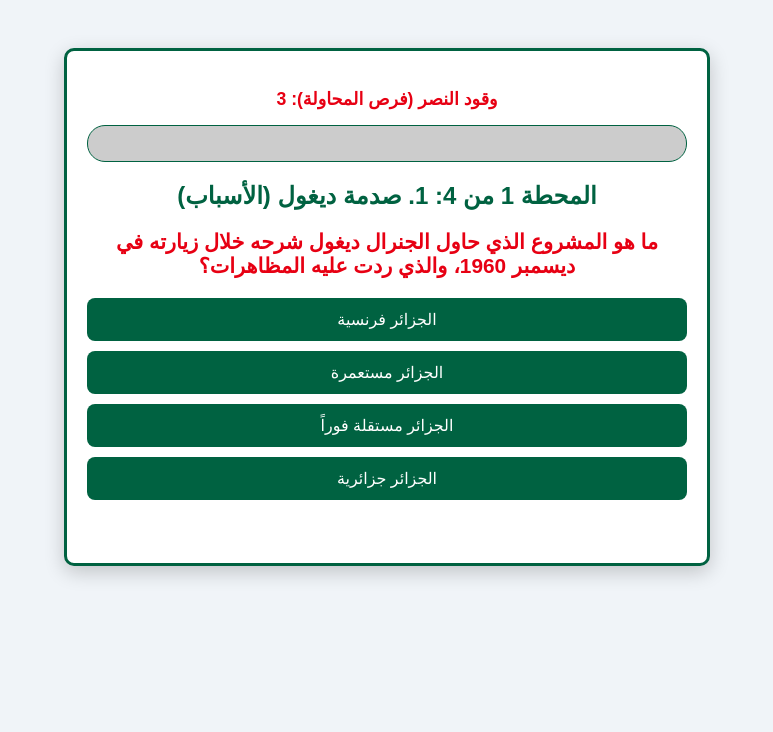
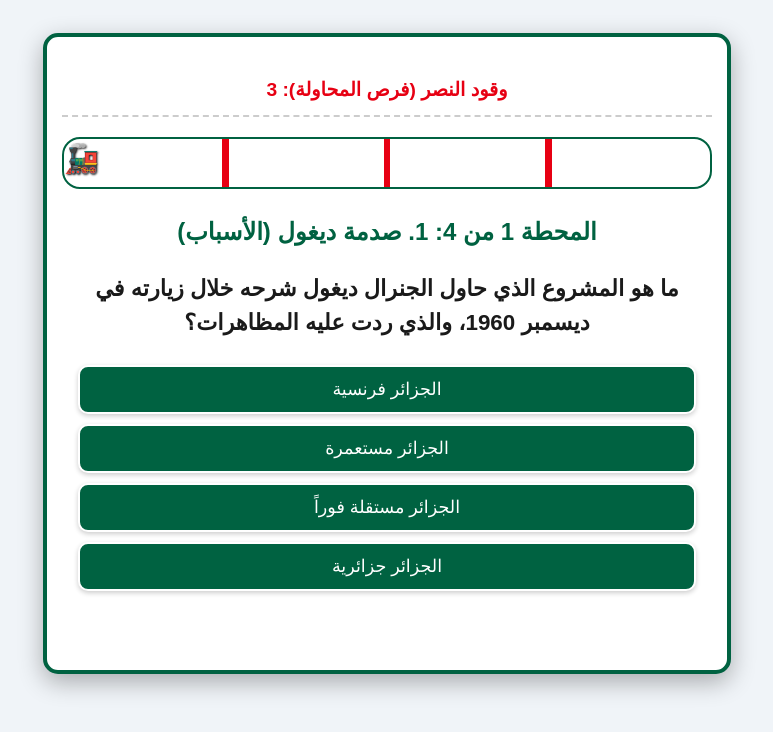
Before and after one commit to WrHammad/train_DZ, a plain HTML site: page index.html in a window 1280 px wide. Both pictures are taken after a click on the button "انطلق نحو الحرية!". Shown: the whole page, without its empty margins (253-1026 px from the left). Drawn offline with Linux system fonts and the light colour scheme.

Commit message:
Update index.html
Signed-off-by: Hammad <36478964+WrHammad@users.noreply.github.com>

```diff
--- a/index.html
+++ b/index.html
@@ -5,64 +5,108 @@
     <meta name="viewport" content="width=device-width, initial-scale=1.0">
     <title>قطار الاستقلال: اختبار 11 ديسمبر</title>
     <style>
-        /* CSS للتصميم باستخدام ألوان العلم الجزائري */
+        /* CSS للتصميم باستخدام ألوان العلم الجزائري وتحسينات الهاتف */
         :root {
             --color-green: #006241; /* أخضر العلم */
             --color-white: #FFFFFF; /* أبيض العلم */
             --color-red: #E70013;   /* أحمر العلم */
+            --color-black: #1a1a1a;
             --color-bg-light: #f0f4f8;
-            --color-text: #333;
+            --color-text: var(--color-black);
+            --touch-target-min: 48px; /* معيار حجم زر اللمس */
         }
         body {
             font-family: 'Arial', sans-serif;
             background-color: var(--color-bg-light);
             color: var(--color-text);
-            padding: 20px;
+            padding: 10px; /* تقليل الحشو للهاتف */
             text-align: center;
+            line-height: 1.5;
         }
-        h1 { color: var(--color-red); margin-bottom: 5px; }
-        h2 { color: var(--color-green); }
+        /* العناوين والمنطقة الرئيسية */
+        h1 { color: var(--color-red); margin-bottom: 8px; font-size: 1.8em; }
+        h2 { color: var(--color-green); font-size: 1.5em; }
         #game-area, #start-screen {
             background-color: var(--color-white);
-            padding: 20px;
-            border-radius: 10px;
-            max-width: 600px;
-            margin: 20px auto;
-            box-shadow: 0 6px 20px rgba(0,0,0,0.2);
-            border: 3px solid var(--color-green);
+            padding: 20px 15px;
+            border-radius: 15px; /* زوايا أكثر استدارة */
+            max-width: 650px; /* زيادة بسيطة للعرض */
+            margin: 15px auto;
+            box-shadow: 0 8px 25px rgba(0,0,0,0.3); /* ظل أقوى */
+            border: 4px solid var(--color-green); /* حدود أوضح */
         }
         /* تصميم صفحة البداية */
-        #start-screen p { font-size: 1.1em; line-height: 1.6; }
-        .author-info { margin-top: 20px; font-style: italic; color: #666; font-size: 0.9em; }
+        #start-screen p { font-size: 1.15em; line-height: 1.7; }
+        #start-screen ul { padding-right: 20px; text-align: right; font-size: 1.05em;}
+        .author-info { margin-top: 25px; font-style: italic; color: #444; font-size: 1em; }
 
-        /* شريط تقدم القطار */
-        #progress-bar { height: 35px; background-color: #ccc; border-radius: 18px; overflow: hidden; margin-bottom: 20px; border: 1px solid var(--color-green); }
-        #train-progress { height: 100%; width: 0%; background-color: var(--color-green); transition: width 0.5s ease-in-out; display: flex; align-items: center; justify-content: flex-end; }
-        #train-icon { font-size: 22px; margin-left: 10px; color: var(--color-red); animation: bounce 1s infinite alternate; }
-        @keyframes bounce { from { transform: translateY(0px); } to { transform: translateY(-5px); } }
+        /* شريط تقدم القطار (الخريطة الزمنية) */
+        #progress-bar {
+            height: var(--touch-target-min);
+            background: repeating-linear-gradient(
+                to right,
+                var(--color-white), var(--color-white) 24.5%,
+                var(--color-red) 24.5%, var(--color-red) 25.5%, /* فواصل حمراء للمحطات */
+                var(--color-white) 25.5%, var(--color-white) 49.5%,
+                var(--color-red) 49.5%, var(--color-red) 50.5%,
+                var(--color-white) 50.5%, var(--color-white) 74.5%,
+                var(--color-red) 74.5%, var(--color-red) 75.5%,
+                var(--color-white) 75.5%, var(--color-white) 100%
+            );
+            border-radius: 18px;
+            overflow: hidden;
+            margin-bottom: 25px;
+            border: 2px solid var(--color-green);
+            position: relative; /* للسماح بوضع الأيقونة داخله */
+        }
+        #train-progress {
+            height: 100%;
+            background-color: var(--color-green);
+            transition: width 0.7s ease-out; /* حركة أبطأ وأكثر سلاسة */
+            display: flex;
+            align-items: center;
+            justify-content: flex-end;
+            opacity: 0.8;
+        }
+        #train-icon {
+            font-size: 28px; /* حجم أكبر للهاتف */
+            color: var(--color-red);
+            text-shadow: 1px 1px 2px var(--color-black); /* ظل واضح */
+            margin-right: -10px; /* سحب الأيقونة للخارج قليلاً */
+            animation: bounce 1s infinite alternate, pulse 1.5s infinite;
+            position: absolute; /* وضع الأيقونة فوق شريط التقدم */
+            transition: left 0.7s ease-out;
+            top: 50%;
+            transform: translateY(-50%);
+        }
+        @keyframes bounce { from { transform: translateY(-50%); } to { transform: translateY(-60%); } }
+        @keyframes pulse { 0% { opacity: 1; } 50% { opacity: 0.8; } 100% { opacity: 1; } }
 
         /* منطقة الأسئلة والأزرار */
-        .question-text { font-size: 1.3em; margin-bottom: 20px; font-weight: bold; color: var(--color-red); }
+        .question-text { font-size: 1.4em; margin-bottom: 25px; font-weight: bold; color: var(--color-black); }
         .choice-btn {
             display: block;
-            width: 100%;
+            min-height: var(--touch-target-min); /* هدف لمس مثالي */
+            width: 95%; /* أضيق قليلا من الحاوية لتبدو أفضل */
             padding: 12px;
-            margin: 10px 0;
+            margin: 10px auto;
             background-color: var(--color-green);
             color: var(--color-white);
-            border: none;
-            border-radius: 8px;
+            border: 2px solid var(--color-white); /* حدود بيضاء للتباين */
+            border-radius: 10px;
             cursor: pointer;
-            transition: background-color 0.2s, transform 0.1s;
-            font-size: 1em;
+            transition: background-color 0.2s, transform 0.1s, box-shadow 0.1s;
+            font-size: 1.1em; /* خط أكبر */
+            box-shadow: 0 2px 5px rgba(0,0,0,0.2);
         }
-        .choice-btn:hover { background-color: #004d99; transform: translateY(-1px); }
-        .choice-btn.correct { background-color: darkgreen; }
-        .choice-btn.incorrect { background-color: var(--color-red); }
-        .choice-btn:disabled { opacity: 0.7; cursor: not-allowed; }
-        #feedback { margin-top: 15px; font-size: 1.1em; padding: 5px; border-radius: 5px;}
-        #fuel-indicator { font-weight: bold; color: var(--color-red); margin-bottom: 15px; font-size: 1.1em;}
-        #start-button { background-color: var(--color-red); font-size: 1.2em; padding: 15px; }
+        .choice-btn:active { transform: translateY(1px); box-shadow: 0 1px 3px rgba(0,0,0,0.3); }
+        .choice-btn:hover:not(:disabled) { background-color: #004d99; }
+        .choice-btn.correct { background-color: darkgreen; border-color: var(--color-white); }
+        .choice-btn.incorrect { background-color: var(--color-red); border-color: var(--color-white); }
+        .choice-btn:disabled { opacity: 0.8; cursor: not-allowed; }
+        #feedback { margin-top: 20px; font-size: 1.2em; padding: 10px; border-radius: 8px; font-weight: bold;}
+        #fuel-indicator { font-weight: bold; color: var(--color-red); margin-bottom: 20px; font-size: 1.2em; border-bottom: 2px dashed #ccc; padding-bottom: 10px;}
+        #start-button { background-color: var(--color-red); font-size: 1.3em; padding: 15px; border-color: var(--color-white); }
 
     </style>
 </head>
@@ -76,13 +120,13 @@
 
         <ul>
             <li style="text-align: right; margin-bottom: 10px;">
-                <strong>المحطات والأسئلة:</strong> كل محطة تحتوي على 3 أسئلة تاريخية. إجابتك الصحيحة هي وقود القطار الذي يسرعه نحو الاستقلال.
+                <strong>المحطات والأسئلة:</strong> الرحلة مقسمة إلى 4 محطات (محاور تاريخية). كل محطة تحتوي على 3 أسئلة (المجموع 12 سؤال). إجابتك الصحيحة هي وقود القطار الذي يسرعه نحو الاستقلال.
             </li>
             <li style="text-align: right; margin-bottom: 10px;">
                 <strong>وقود النصر:</strong> لديك 3 فرص محاولة (وقود نصر). الإجابة الخاطئة تستنزف الوقود. نفاد الوقود يؤدي إلى توقف القطار وفشل المهمة.
             </li>
             <li style="text-align: right;">
-                <strong>الهدف:</strong> الإجابة على جميع الأسئلة الـ 12 بنجاح للوصول إلى محطة النصر النهائي.
+                <strong>الهدف:</strong> الإجابة على جميع الأسئلة الـ 12 بنجاح للوصول إلى محطة النصر النهائي والاحتفال بالانتصار الدبلوماسي.
             </li>
         </ul>
 
@@ -98,7 +142,8 @@
 
         <!-- شريط تقدم القطار -->
         <div id="progress-bar">
-            <div id="train-progress"><span id="train-icon">🚂</span></div>
+            <div id="train-progress"></div>
+             <span id="train-icon">🚂</span>
         </div>
 
         <h2 id="station-title">...</h2>
@@ -225,6 +270,8 @@
             correctAnswersCount = 0;
             fuelPoints = 3;
             document.getElementById('feedback').textContent = '';
+            // تعيين أيقونة القطار في البداية
+            document.getElementById('train-icon').style.left = '0%';
             document.getElementById('train-progress').style.width = '0%';
             loadQuestion();
             updateFuel();
@@ -274,7 +321,15 @@
                 selectedButton.classList.add('correct');
                 correctAnswersCount++;
                 const progress = (correctAnswersCount / totalQuestions) * 100;
+
+                // تحديث شريط التقدم وحركة الأيقونة
                 document.getElementById('train-progress').style.width = progress + '%';
+                // نحتاج إلى طرح عرض القطار نفسه ليتوقف عند نهاية الشريط الأخضر وليس خارجه
+                // بما أن القطار 🚂 حجمه ثابت، نستخدم حساب تقريبي بناءً على النسبة
+                const trainIcon = document.getElementById('train-icon');
+                const iconPosition = progress > 0 ? `calc(${progress}% - 25px)` : '0%';
+                trainIcon.style.left = iconPosition;
+
                 document.getElementById('feedback').innerHTML = `✅ إجابة صحيحة! القطار يتقدم...`;
                 document.getElementById('feedback').style.backgroundColor = 'rgba(0, 255, 0, 0.1)';
 
@@ -302,7 +357,6 @@
                     setTimeout(() => endGame(false), 3000);
                 } else {
                     setTimeout(() => {
-                        // الانتقال للسؤال التالي حتى لا يتعثر اللاعب
                         currentQuestionIndex++;
                         loadQuestion();
                         updateFuel();
```
